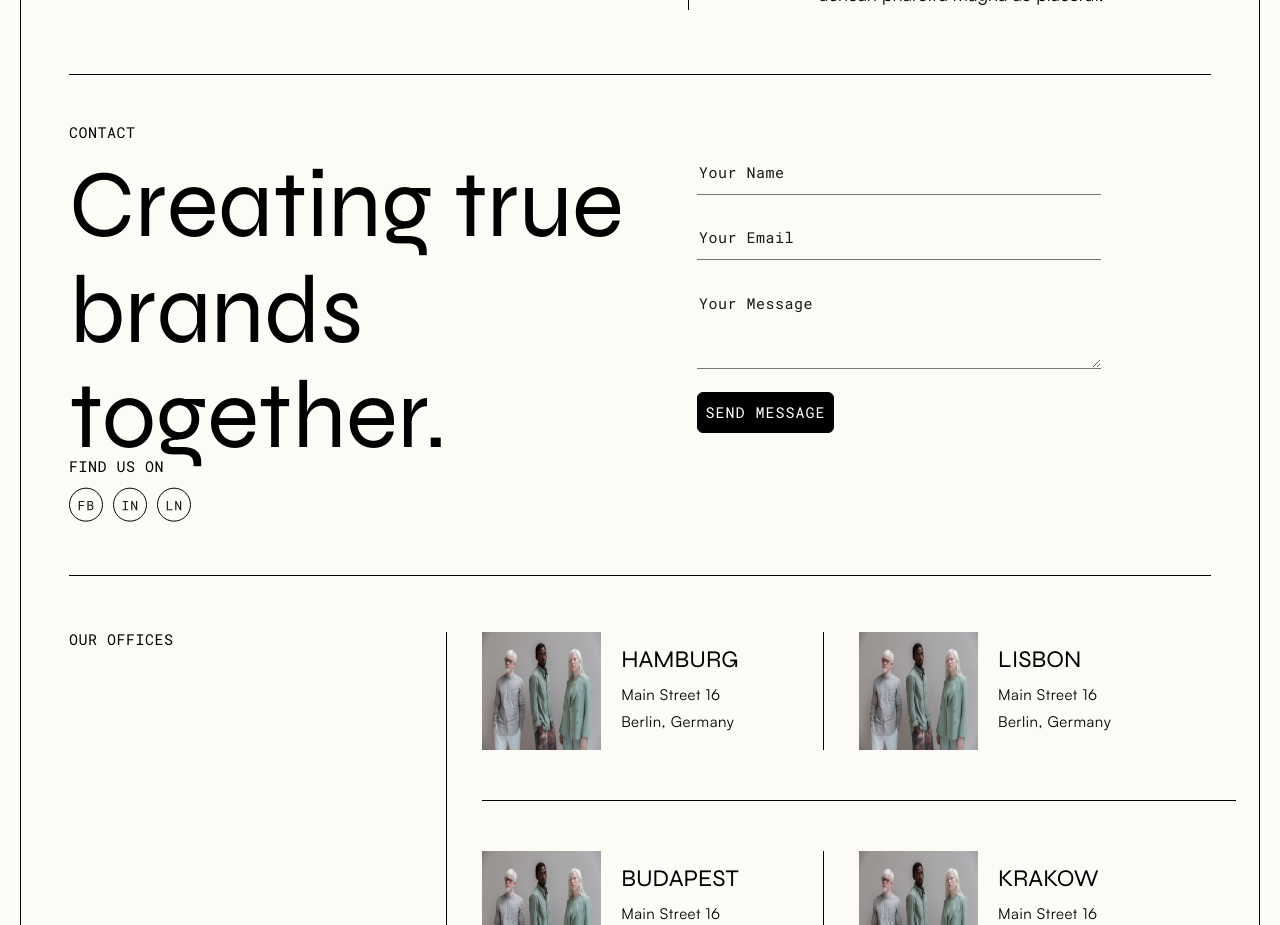
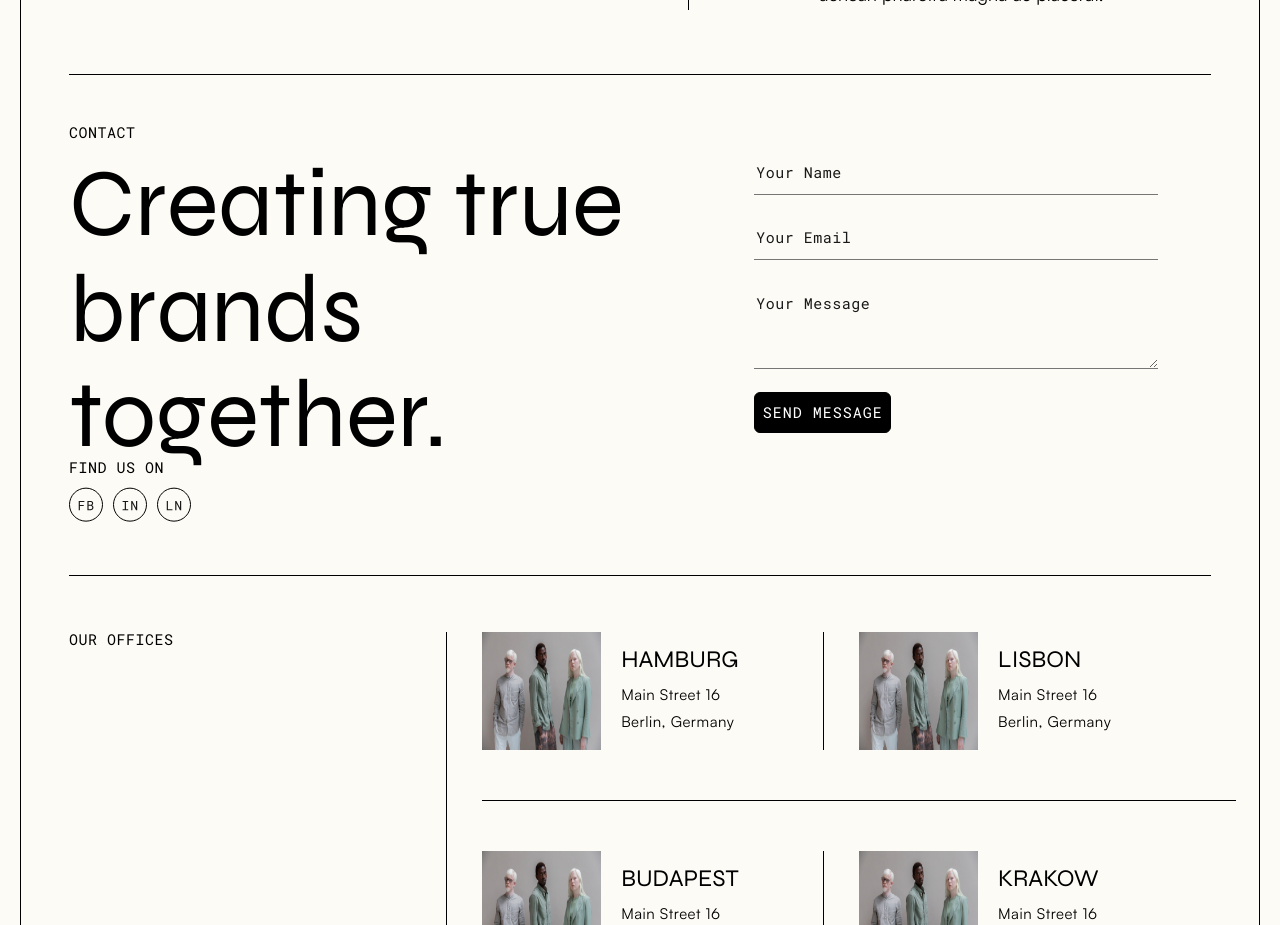
Before and after one commit to taodemy/website, a Next.js app: page / in a window 1280 px wide. Shown: the part 4740-5665 px from the top of the page. Built offline with nearby package versions, Linux system fonts and the light colour scheme.

Commit message:
update css in SendMsg

```diff
--- a/styles/Contact.module.css
+++ b/styles/Contact.module.css
@@ -11,7 +11,8 @@
   display: flex;
   flex-direction: column;
   justify-content: space-between;
-  width: 55%;
+  padding-right: 10%;
+  width: 50%;
   height: 80%;
 }
 .msg_left_title__container {
```
